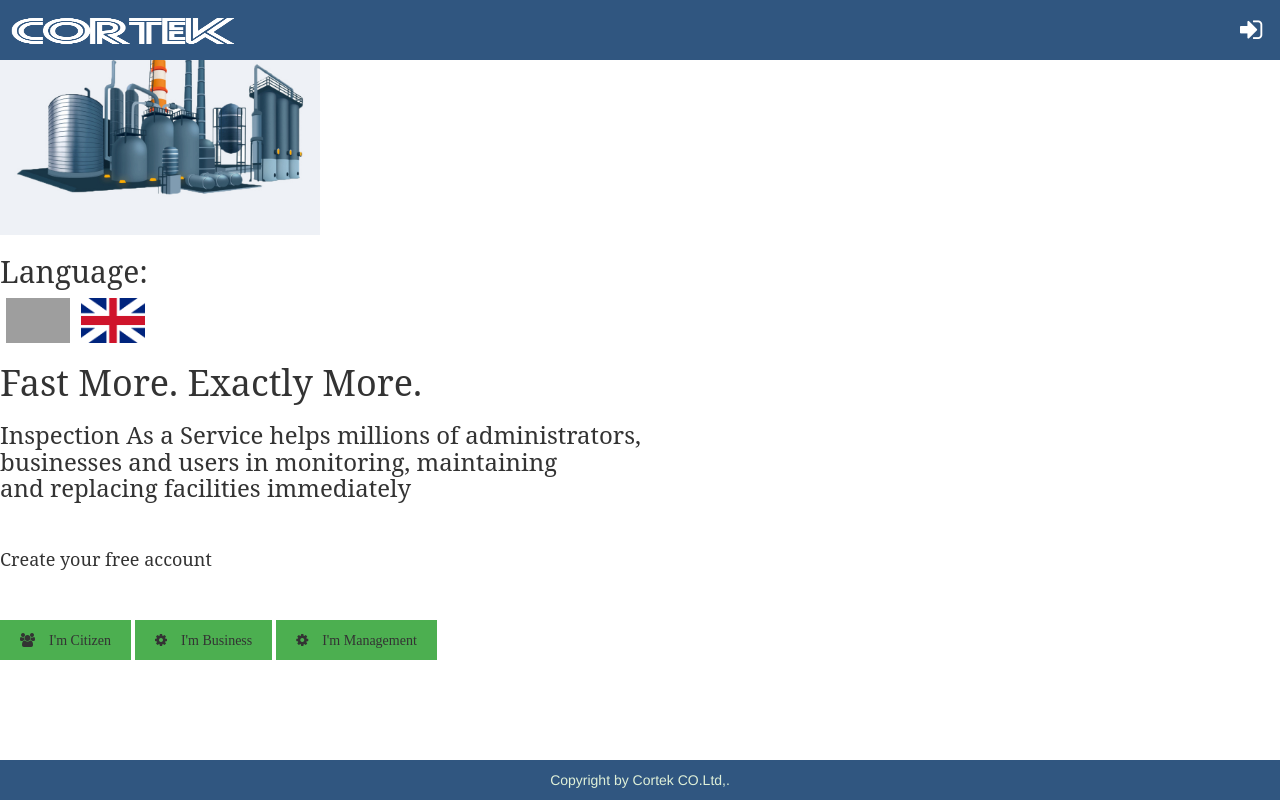
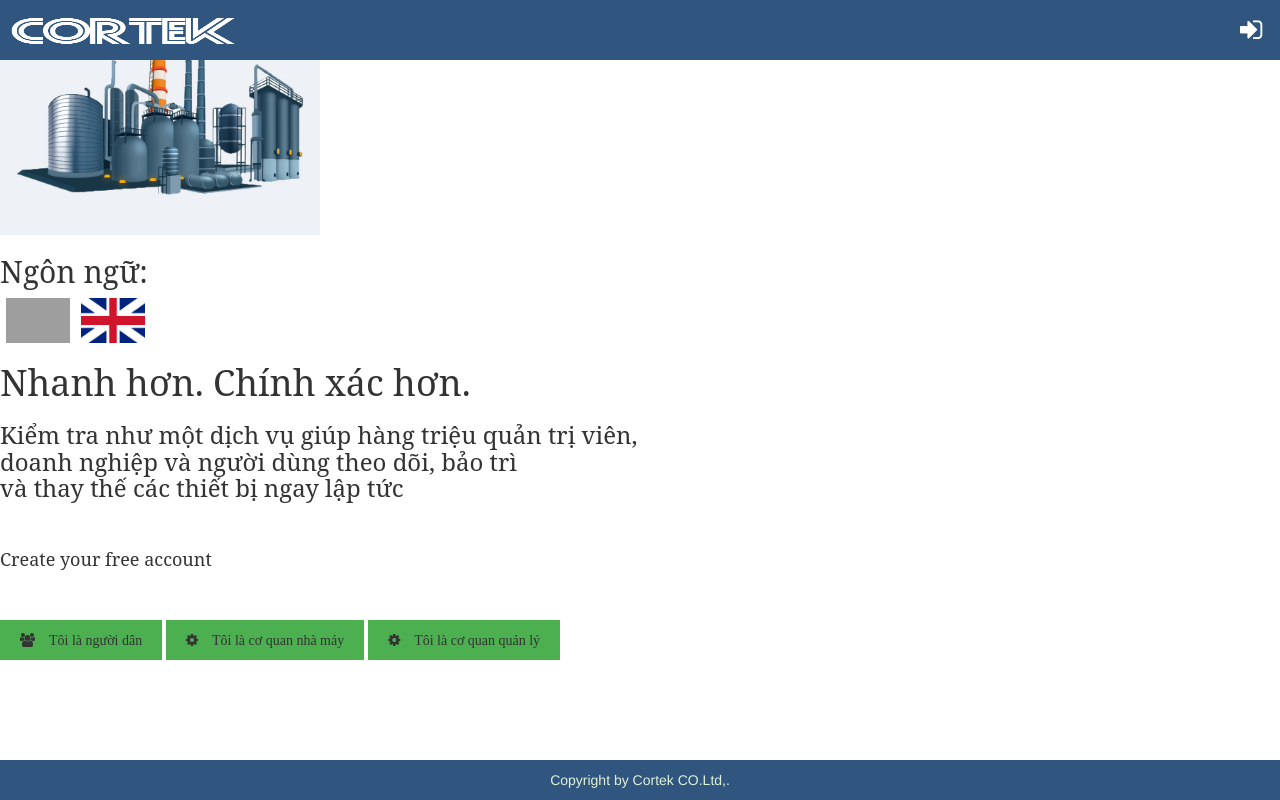
Before and after one commit to nvdatk61/RBI_Cloud_Vie, a Django app: page / in a window 1280 px wide. Run offline with Django 3.2, Linux system fonts and the light colour scheme; parts of the project's set-up code (start-up, migrations or seed data) failed here and were passed over; some libraries are stand-ins or nearby versions; grey boxes are pictures that could not be loaded.

Commit message:
dang nhap

```diff
--- a/templates/Home/index.html
+++ b/templates/Home/index.html
@@ -20,18 +20,18 @@
         <div class="index-normal">
             <div id="index-text" style="font-family: 'serif'; font-size: 20px;">
                 <img style="width: 25%;height: 25%;text-align: center" src="{% static 'image/logo/ok.jpg' %}">
-                <h2>Language:</h2>
+                <h2>Ngôn ngữ:</h2>
                 <a href="https://cortekrbi.com/" ><img src='/static/image/logo/vietnam.png' style="width:70px;padding-left: 6px;height: 45px;"></a>
                 <a href="https://cortekrbi.com/" ><img src='/static/image/logo/england.png' style="width:70px;padding-left: 6px;height: 45px;"></a>
-                <h1>Fast More. Exactly More.</h1>
-                <h3>Inspection As a Service helps millions of administrators,<br> businesses and users  in monitoring, maintaining<br> and replacing facilities immediately</h3><br>
+                <h1>Nhanh hơn. Chính xác hơn.</h1>
+                <h3>Kiểm tra như một dịch vụ giúp hàng triệu quản trị viên, <br> doanh nghiệp và người dùng theo dõi, bảo trì <br> và thay thế các thiết bị ngay lập tức</h3><br>
                 <h4>Create your free account</h4>
             </div>
             <dv><br><br></dv>
 
-            <button class="index-red-btn" onclick="location.href='{% url 'accountcitizen' %}'"><i class="fa fa-group" >&emsp;I'm Citizen</i></button>
-            <button class="index-btn" onclick="location.href='{% url 'accountbusiness' %}'"><i class="fa fa-gear">&emsp;I'm Business</i></button>
-            <button class="index-btn" onclick="location.href='{% url 'accountmanagement' %}'"><i class="fa fa-gear">&emsp;I'm Management</i></button>
+            <button class="index-red-btn" onclick="location.href='{% url 'accountcitizen' %}'"><i class="fa fa-group" >&emsp;Tôi là người dân</i></button>
+            <button class="index-btn" onclick="location.href='{% url 'accountbusiness' %}'"><i class="fa fa-gear">&emsp;Tôi là cơ quan nhà máy</i></button>
+            <button class="index-btn" onclick="location.href='{% url 'accountmanagement' %}'"><i class="fa fa-gear">&emsp;Tôi là cơ quan quản lý</i></button>
         </div>
 <form method="post">
 {% csrf_token %}
@@ -42,7 +42,7 @@
 
         <!-- Modal Header -->
         <div class="modal-header">
-          <span aria-hidden="true" style="font-size: 24px;font-weight: bold;color: #444444;font-family: Calibri;font-weight: bold">Sign in to RBI-Cortek</span>
+          <span aria-hidden="true" style="font-size: 24px;font-weight: bold;color: #444444;font-family: Calibri;font-weight: bold">Đăng nhập vào RBI-Cortek</span>
           <button type="button" class="close" data-dismiss="modal" style="color: white">&times;</button>
         </div>
 
@@ -64,7 +64,7 @@
 
         <!-- Modal footer -->
         <div class="modal-footer" style="margin: auto; width: 90%">
-          <button type="submit" class="btn btn-success"  style="background-color: #4575B7; border: 1px solid #204d74">Sign In</button>
+          <button type="submit" class="btn btn-success"  style="background-color: #4575B7; border: 1px solid #204d74">Đăng nhập</button>
         </div>
       </div>
     </div>
```
